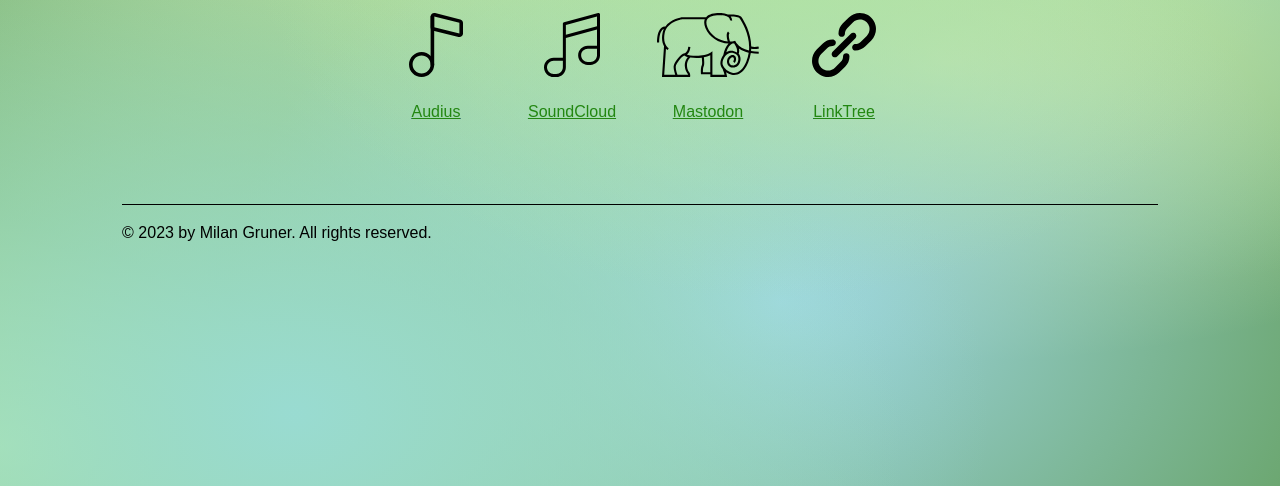
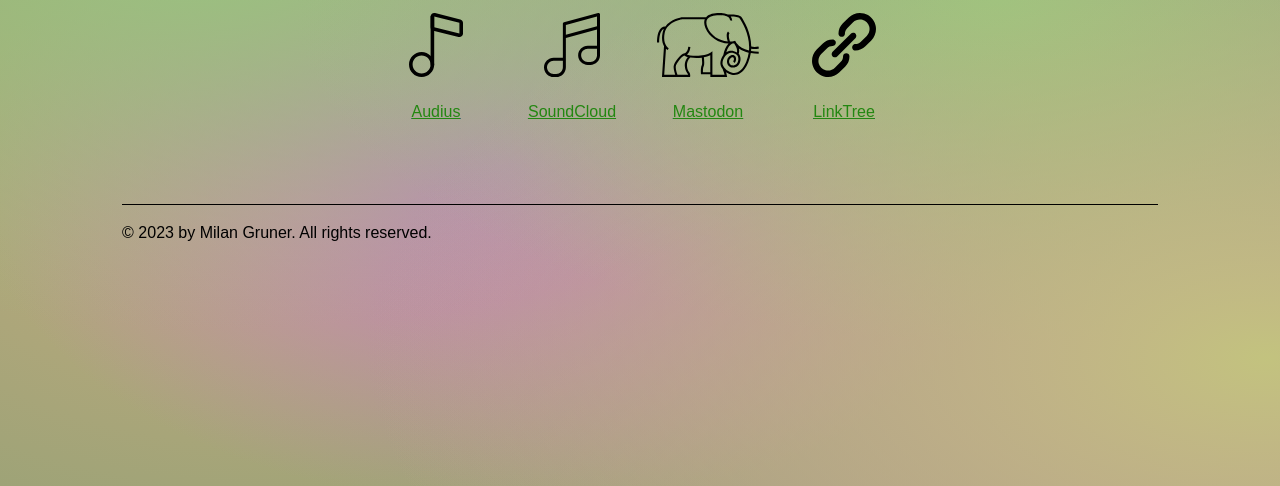
Before and after one commit to lemilonkh/lemilonkh.github.io, an Astro site: page / in a window 1280 px wide. Shown: the part 314-800 px from the top of the page. Built offline with nearby package versions, Linux system fonts and the light colour scheme; Astro itself is replaced by a stand-in of ours.

Commit message:
Adjust background and light color
Signed-off-by: Milan Gruner <milangruner@gmail.com>

```diff
--- a/src/styles/global.css
+++ b/src/styles/global.css
@@ -1,20 +1,19 @@
 :root {
   --primary-color: #238711;
-  --primary-light-color: #23BB33;
+  --primary-light-color: #44AA44;
   --primary-dark-color: #135501;
 }
 
 html {
   font-family: sans-serif;
-  background-color:hsla(125,25%,54%,1);
+  background-color:hsla(72,19%,55%,1);
   background-image:
-  radial-gradient(at 60% 20%, hsla(105,57%,76%,1) 0px, transparent 50%),
-  radial-gradient(at 23% 91%, hsla(171,48%,73%,1) 0px, transparent 50%),
-  radial-gradient(at 0% 95%, hsla(105,57%,76%,1) 0px, transparent 50%),
-  radial-gradient(at 61% 77%, hsla(192,57%,76%,1) 0px, transparent 50%),
-  radial-gradient(at 74% 47%, hsla(85,57%,76%,1) 0px, transparent 50%),
-  radial-gradient(at 31% 23%, hsla(88,57%,76%,1) 0px, transparent 50%),
-  radial-gradient(at 84% 16%, hsla(158,57%,76%,1) 0px, transparent 50%);
+  radial-gradient(at 99% 84%, hsla(60,36%,63%,1) 0px, transparent 50%),
+  radial-gradient(at 78% 39%, hsla(97,36%,63%,1) 0px, transparent 50%),
+  radial-gradient(at 17% 33%, hsla(97,36%,63%,1) 0px, transparent 50%),
+  radial-gradient(at 97% 82%, hsla(323,36%,63%,1) 0px, transparent 50%),
+  radial-gradient(at 40% 60%, hsla(301,36%,63%,1) 0px, transparent 50%),
+  radial-gradient(at 24% 65%, hsla(39,36%,63%,1) 0px, transparent 50%);
   background-size: contain;
   background-repeat: no-repeat;
   background-position: center;
```
